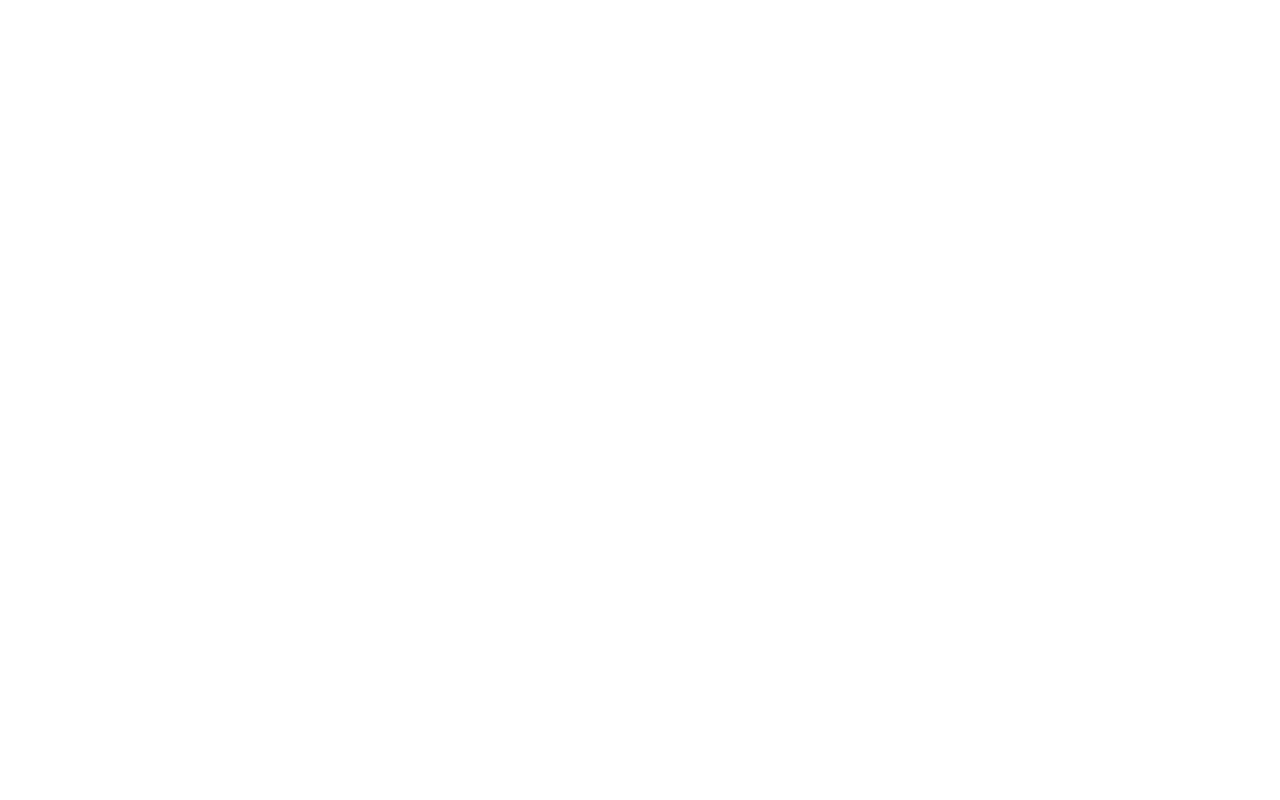
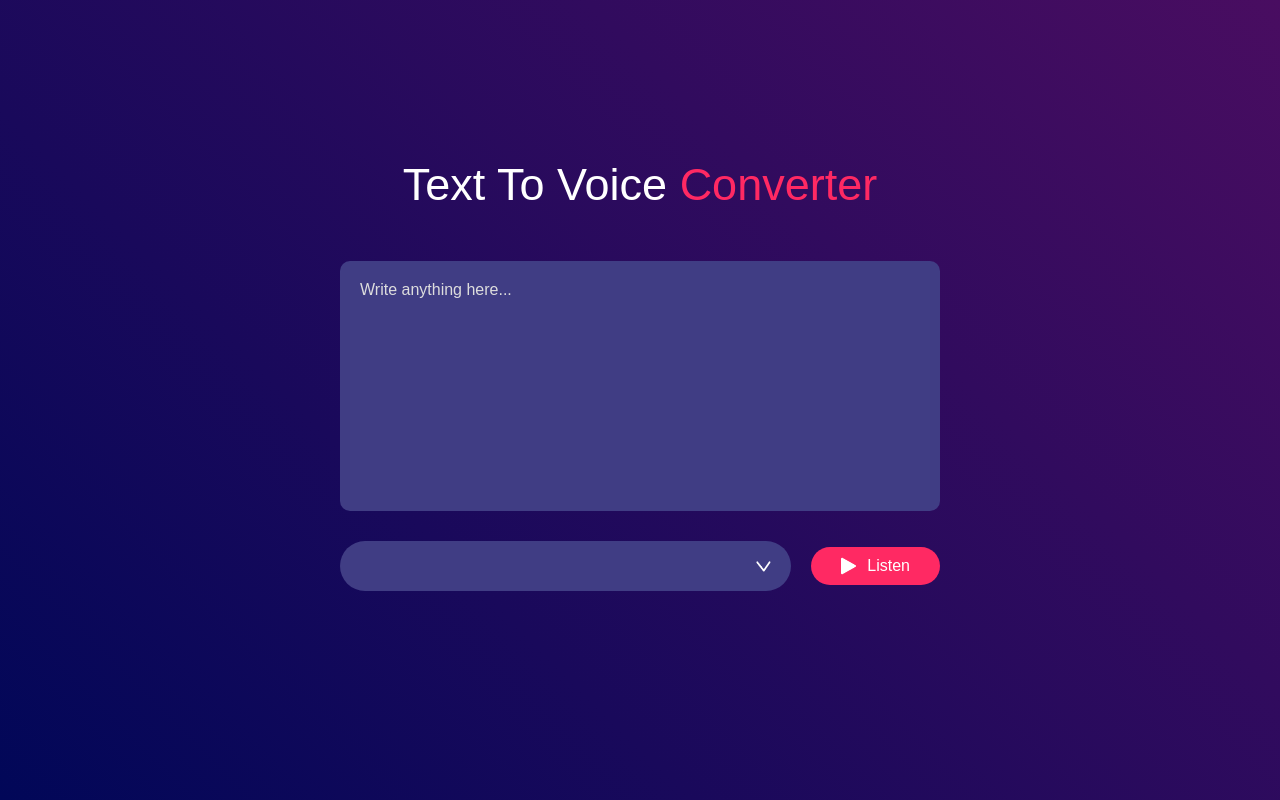
Before and after one commit to Masasu74/Text-to-Speech, a plain HTML site: page index.html in a window 1280 px wide. Drawn offline with Linux system fonts and the light colour scheme.

Commit message:
Full Project V1

```diff
--- /dev/null
+++ b/css/style.css
@@ -0,0 +1,80 @@
+*{
+    margin: 0;
+    padding: 0;
+    font-family: 'Poppins',sans-serif;
+    box-sizing: border-box;
+}
+.hero{
+    width: 100%;
+    min-height: 100vh;
+    background:linear-gradient(45deg,#010758,#490d61);
+    display: flex;
+    align-items: center;
+    justify-content: center;
+    flex-direction: column;
+    color:#fff;
+}
+.hero h1{
+    font-size: 45px;
+    font-weight: 500;
+    margin-top: -50px;
+    margin-bottom: 50px;
+}
+.hero h1 span{
+    color: #ff2963;
+}
+textarea{
+    width: 600px;
+    height: 250px;
+    background: #403d84;
+    color: #fff;
+    font-size: 15px;
+    border: 0;
+    outline: 0;
+    padding: 20px;
+    border-radius: 10px;
+    resize: none;
+    margin-bottom: 30px;
+}
+textarea::placeholder{
+    font-size: 16px;
+    color: #ddd;
+}
+.row{
+    display: flex;
+    width: 600px;
+    align-items: center;
+    gap: 20px;
+}
+button{
+    background: #ff2963;
+    color: #fff;
+    font-size: 16px;
+    padding: 10px 30px;
+    border-radius: 35px;
+    border: 0;
+    outline: 0;
+    cursor: pointer;
+    display: flex;
+    align-items: center;
+}
+button img{
+    width: 16px;
+    margin-right: 10px;
+}
+select{
+    flex: 1;
+    color: #fff;
+    background: #403d84;
+    height: 50px;
+    padding: 0 20px;
+    outline: 0;
+    border: 0;
+    border-radius: 35px;
+    appearance: none;
+    background-image: url('../images/dropdown.png');
+    background-repeat: no-repeat;
+    background-size: 15px;
+    background-position-x:calc(100% - 20px) ;
+    background-position-y:20px;
+}
--- a/index.html
+++ b/index.html
@@ -4,8 +4,17 @@
     <meta charset="UTF-8">
     <meta name="viewport" content="width=device-width, initial-scale=1.0">
     <title>Text To Voice</title>
+    <link rel="stylesheet" href="./css/style.css">
 </head>
 <body>
-
+    <div class="hero">
+        <h1>Text To Voice <span>Converter</span></h1>
+        <textarea placeholder="Write anything here..." ></textarea>
+        <div class="row">
+            <select></select>
+            <button><img src="./images/play.png" alt=""> Listen</button>
+        </div>
+    </div>
+    <script src="./js/script.js"></script>
 </body>
 </html>
--- /dev/null
+++ b/js/script.js
@@ -0,0 +1,20 @@
+let speech = new SpeechSynthesisUtterance();
+let voices = [];
+let voiceSelect = document.querySelector("select");
+window.speechSynthesis.onvoiceschanged = () => {
+  voices = window.speechSynthesis.getVoices();
+  speech.voice = voices[0];
+
+  voices.forEach(
+    (voice, i) => (voiceSelect.options[i] = new Option(voice.name, i))
+  );
+};
+voiceSelect.addEventListener("change",()=>{
+    speech.voice = voices[voiceSelect.value];
+})
+
+const button = document.querySelector("button");
+button.addEventListener("click", () => {
+  speech.text = document.querySelector("textarea").value;
+  window.speechSynthesis.speak(speech);
+});
```
Also changed, not shown: images/dropdown.png (added), images/play.png (added).
